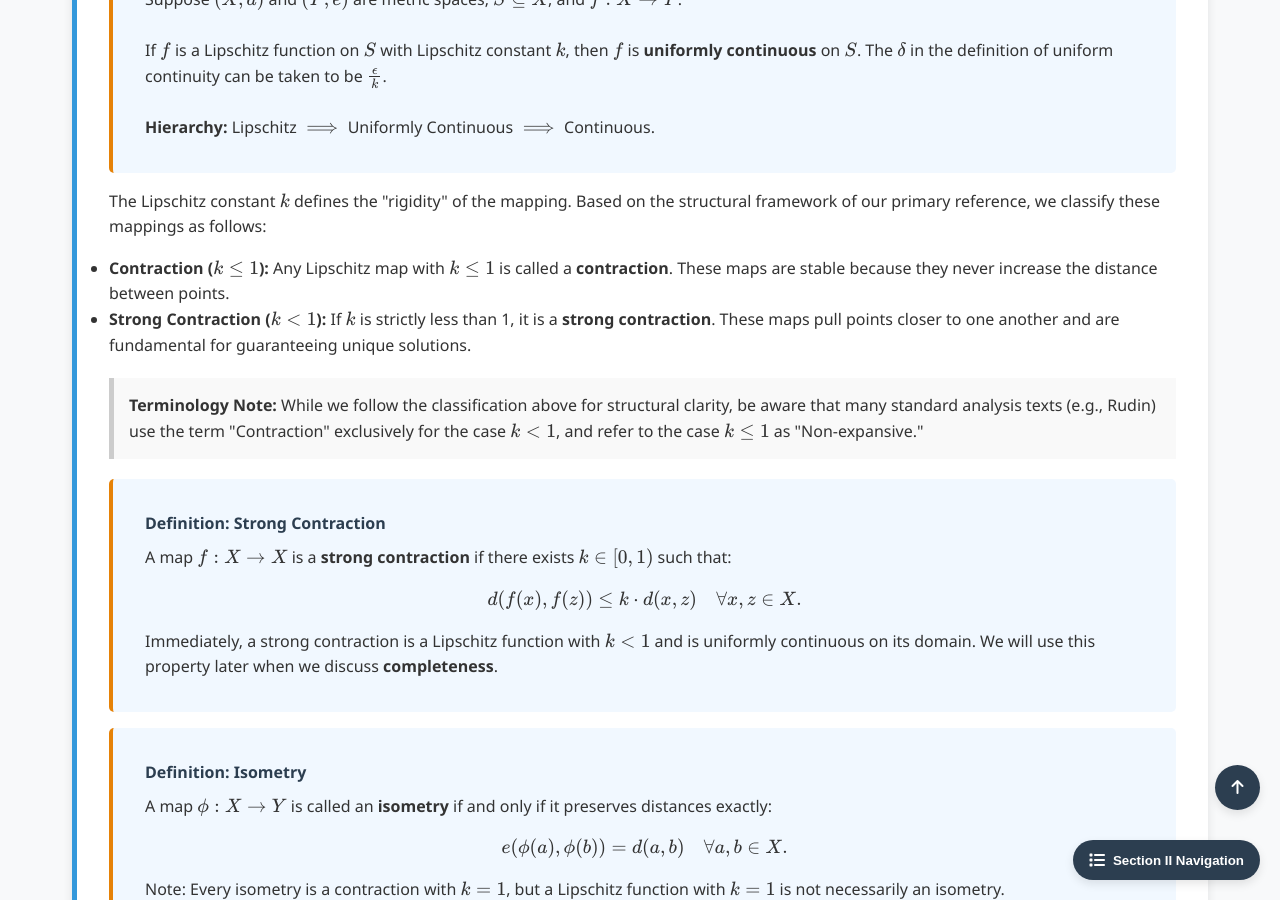
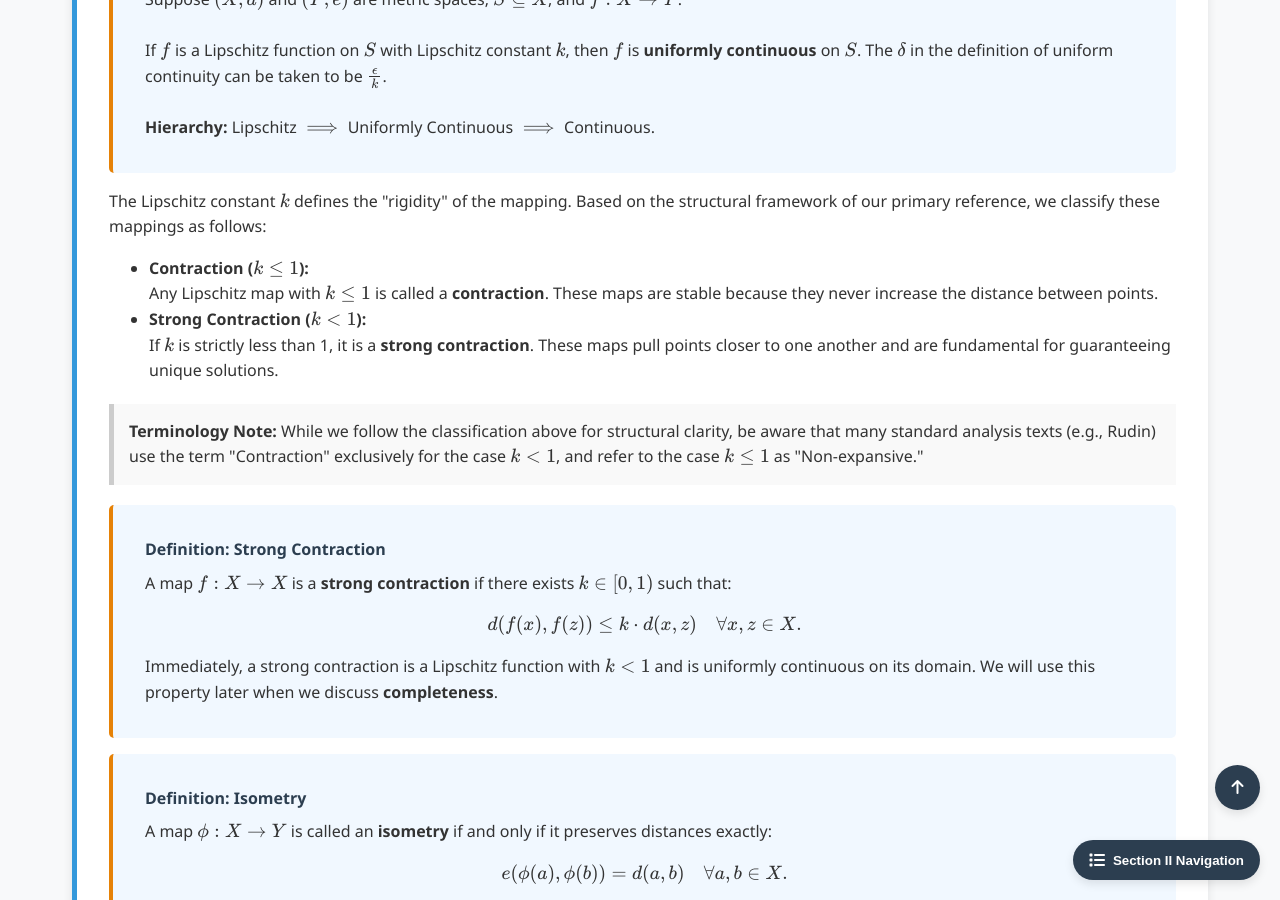
Before and after one commit to Yusukey01/yusukey01.github.io, a Jekyll site: the page built from Mathematics/Calculus/continuity.html, in a window 1280 px wide and 900 px high, scrolled down 4682 px. Built offline with Jekyll 4.4.1, drawn with Linux system fonts in a browser that asks for light colours.

Commit message:
Start II-18 version2

```diff
--- a/Mathematics/Calculus/continuity.html
+++ b/Mathematics/Calculus/continuity.html
@@ -301,14 +301,16 @@ noindex: true
                     of our primary reference, we classify these mappings as follows:
                 </p>
 
-                <ul>
+                <ul style="padding-left: 40px;">
                     <li>
-                        <strong>Contraction (\(k \le 1\)):</strong> Any Lipschitz map with \(k \le 1\) is called a <strong>contraction</strong>.
-                        These maps are stable because they never increase the distance between points.
+                        <strong>Contraction (\(k \le 1\)):</strong><br>
+                        Any Lipschitz map with \(k \le 1\) is called a <strong>contraction</strong>. These maps
+                        are stable because they never increase the distance between points.
                     </li>
                     <li>
-                        <strong>Strong Contraction (\(k < 1\)):</strong> If \(k\) is strictly less than 1, it is a <strong>strong contraction</strong>.
-                        These maps pull points closer to one another and are fundamental for guaranteeing unique solutions.
+                        <strong>Strong Contraction (\(k < 1\)):</strong><br>
+                        If \(k\) is strictly less than 1, it is a <strong>strong contraction</strong>. These maps
+                        pull points closer to one another and are fundamental for guaranteeing unique solutions.
                     </li>
                 </ul>
 
```
